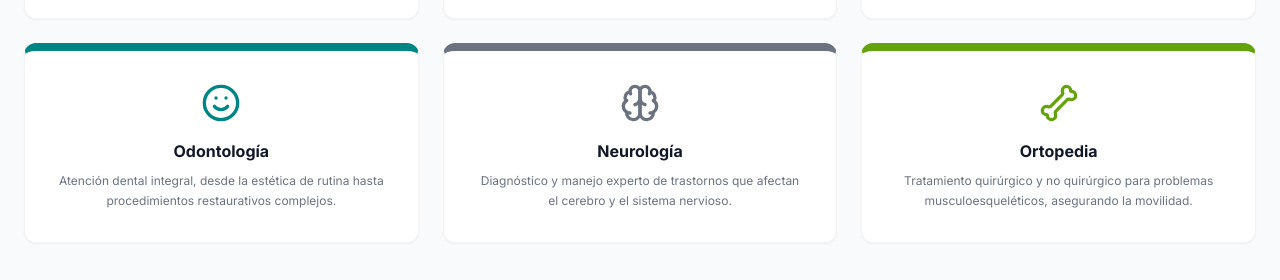
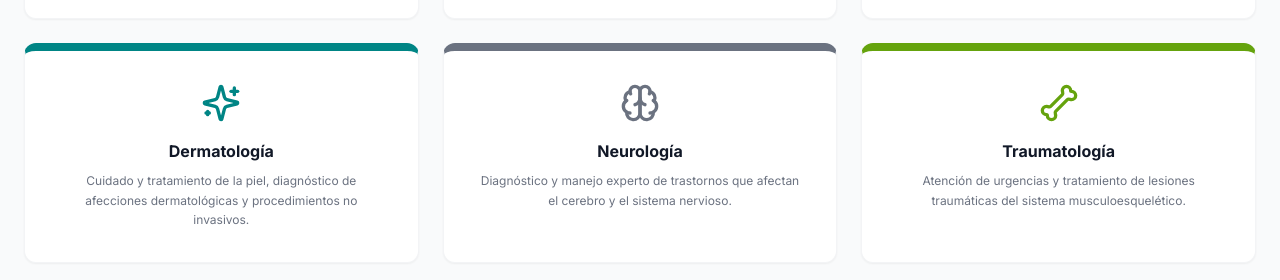
Before and after one commit to ANRROUS/clinica-x, a Next.js app in the folder frontend/: page / in a window 1280 px wide. Shown: the part 1540-1820 px from the top of the page. Built offline with nearby package versions, Linux system fonts and the light colour scheme.

Commit message:
En el landing se colocaron las especialidades que aparecen en la base de datos, se remplazo Odontología por Dermatologia y Ortopedia por Traumatología

```diff
--- a/frontend/src/components/landing/SpecialtiesSection.tsx
+++ b/frontend/src/components/landing/SpecialtiesSection.tsx
@@ -1,7 +1,7 @@
 "use client";
 
 import Link from 'next/link';
-import { Heart, Baby, Smile, Brain, Bone, Stethoscope } from 'lucide-react';
+import { Heart, Baby, Sparkles, Brain, Bone, Stethoscope } from 'lucide-react';
 
 const specialties = [
   {
@@ -23,9 +23,9 @@ const specialties = [
     color: '#F97316',
   },
   {
-    icon: Smile,
-    title: 'Odontología',
-    description: 'Atención dental integral, desde la estética de rutina hasta procedimientos restaurativos complejos.',
+    icon: Sparkles,
+    title: 'Dermatología',
+    description: 'Cuidado y tratamiento de la piel, diagnóstico de afecciones dermatológicas y procedimientos no invasivos.',
     color: '#008585',
   },
   {
@@ -36,8 +36,8 @@ const specialties = [
   },
   {
     icon: Bone,
-    title: 'Ortopedia',
-    description: 'Tratamiento quirúrgico y no quirúrgico para problemas musculoesqueléticos, asegurando la movilidad.',
+    title: 'Traumatología',
+    description: 'Atención de urgencias y tratamiento de lesiones traumáticas del sistema musculoesquelético.',
     color: '#65A30D',
   },
 ];
```
